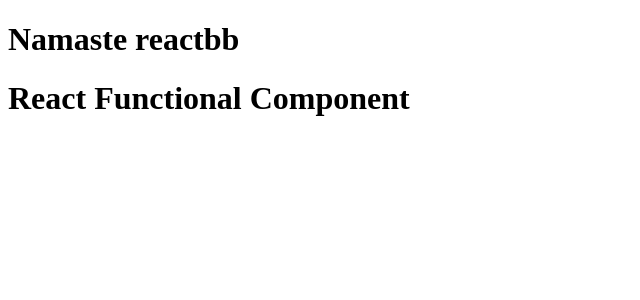
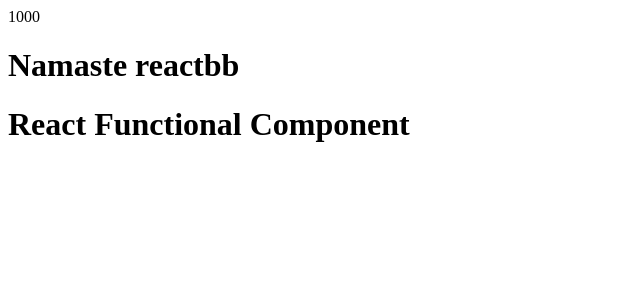
Before and after one commit to sreevani10/namaste-react, a React (Vite) app: page / in a window 1280 px wide. Shown: the top 300 px of the page, without its empty margins (0-640 px from the left). Built offline with nearby package versions, Linux system fonts and the light colour scheme.

Commit message:
use of {} in react

```diff
--- a/App.js
+++ b/App.js
@@ -1,41 +1,24 @@
 import React from "react";
 import ReactDOM from "react-dom/client";
 
-//React.createElement => Object => Html element (render)
-
-const heading = React.createElement("h1", {}, "Reactttt");
-
-//JSX (transpiled before it reaches the JS) - PARCEL give responsibility to transpiler babel - BABEL
-
-//JSX => Babel transapiler convert it to => React.createElement => ReactElement.JS Object => HtmlElement (render)
-
-//to write jsx in multiple lines we can wrap elements into ()
-
-//React Element
-const jsxHading = (
-<h1 className="heading">
-    Namaste reactbb
-</h1>
-);
 
 
-///Component Composition -- to put one component into another
-const Title =()=> (
+const title =(
     <h1 className="heading">
         Namaste reactbb
     </h1>
     );
 
-//React Component
-// Class based com and functional based com
-//React Functional Component
+    const data = 1000;
 const HeadingComponent = ()=>(
      <div id="container">
-        <Title/>
-
+        {data}
+        {title}
      <h1>React Functional Component</h1>
      </div>
 )
+
+
 const root = ReactDOM.createRoot(document.getElementById("root"));
 
 root.render(<HeadingComponent/>);
```
